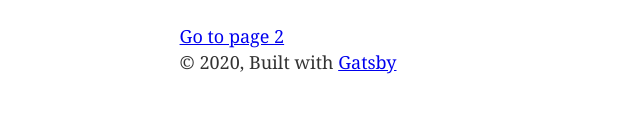
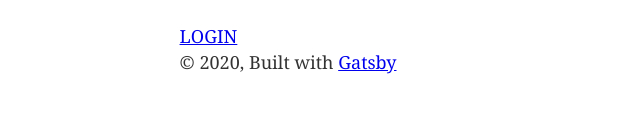
Before and after one commit to mattdvhope/gatsby-liff, a Gatsby site: page / in a window 1280 px wide. Shown: the part 601-714 px from the top of the page, 0-640 px from the left. Built offline with nearby package versions, Linux system fonts and the light colour scheme; Gatsby itself is replaced by a stand-in of ours.

Commit message:
Changed link for login

```diff
--- a/src/pages/index.js
+++ b/src/pages/index.js
@@ -14,7 +14,9 @@ const IndexPage = () => (
     <div style={{ maxWidth: `300px`, marginBottom: `1.45rem` }}>
       <Image />
     </div>
-    <Link to="/page-2/">Go to page 2</Link>
+
+    <a href="https://cep-liff.herokuapp.com/">LOGIN</a>
+{/* <Link to="/page-2/">Go to page 2</Link>  */}
   </Layout>
 )
 
```
